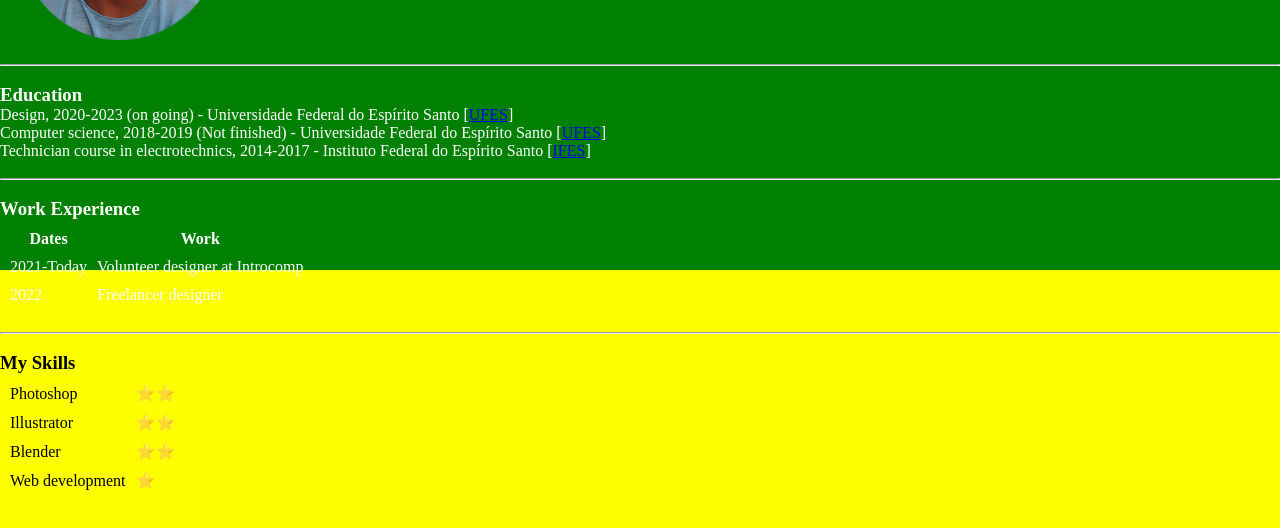
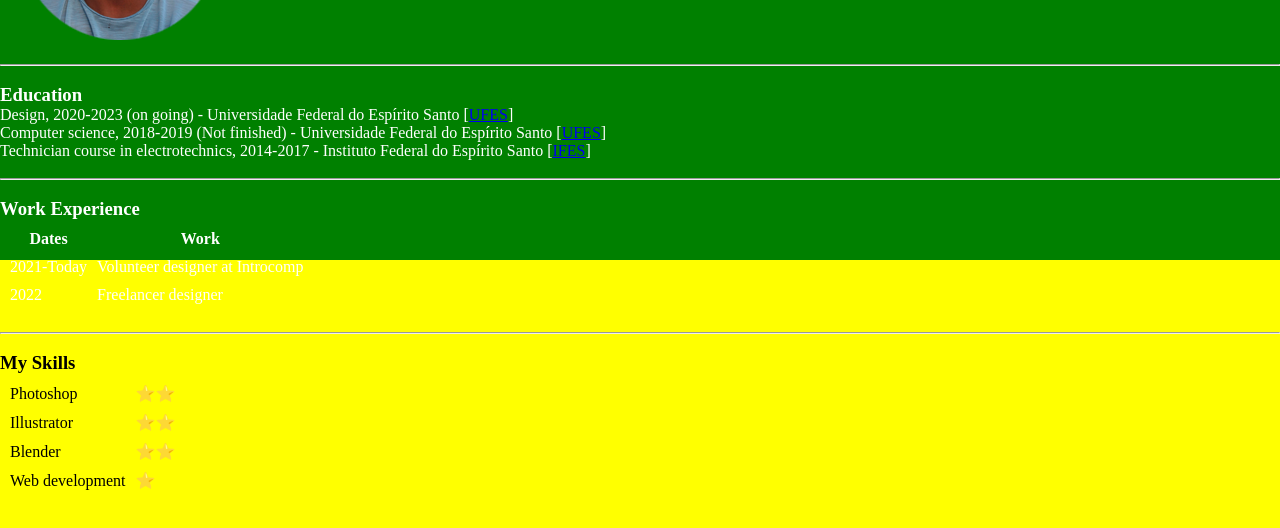
Before and after one commit to Rhuandssantos/Arquitetura-da-informa-o, a plain HTML site: page index.html in a window 1280 px wide. Shown: the part 180-708 px from the top of the page. Drawn offline with Linux system fonts and the light colour scheme.

Commit message:
Update Estilo.css

```diff
--- a/Estilo.css
+++ b/Estilo.css
@@ -37,8 +37,8 @@ body{
     background: linear-gradient(
       to top,
       yellow 0%,
-      yellow 43.8%,
-      green 43.8%,
+      yellow 45%,
+      green 45%,
       green 100%
     );
   }
```
